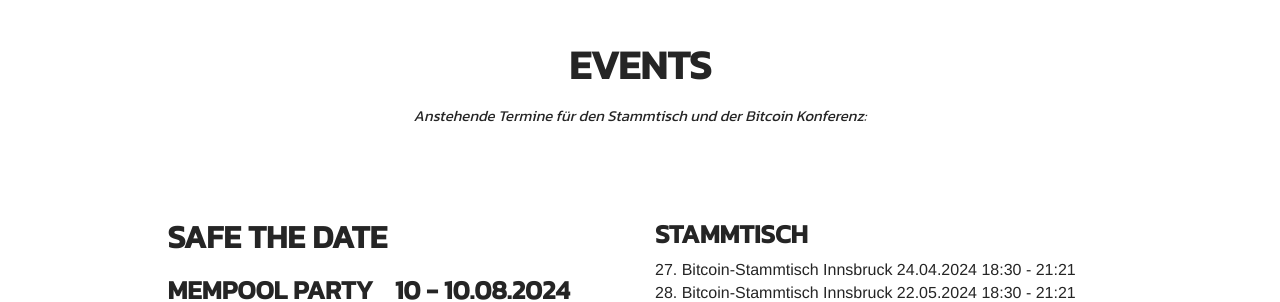
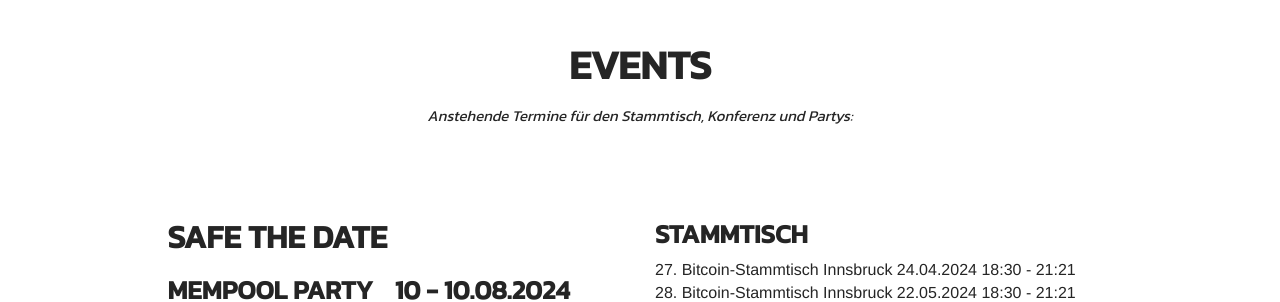
Before and after one commit to bitcoin-tirol/bitcoin-tirol, a Jekyll site: the page built from index.html, in a window 1280 px wide and 900 px high, scrolled down 2875 px. Shown: the part 156-458 px from the top of the window. Built offline with Jekyll 4.4.1, drawn with Linux system fonts in a browser that asks for light colours.

Commit message:
fix: events title

```diff
--- a/_includes/events.html
+++ b/_includes/events.html
@@ -3,7 +3,7 @@
         <div class="row">
             <div class="col-xs-12 col-lg-offset-2 col-lg-8 text-center">
                 <h2 class="section-heading text-muted">Events</h2>
-                <h3 class="section-subheading text-muted">Anstehende Termine für den Stammtisch und der Bitcoin Konferenz:</h3>
+                <h3 class="section-subheading text-muted">Anstehende Termine für den Stammtisch, Konferenz und Partys:</h3>
             </div>
             <div class="col-xl-12 col-sm-5 col-md-6 col-lg-offset-1 col-lg-5">
                 <h2 class="text-muted text-center text-md-left">Safe the Date</h2>
```
